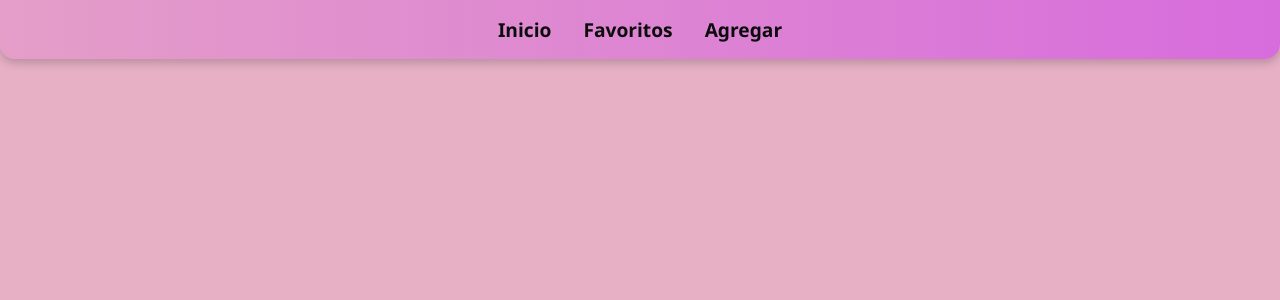
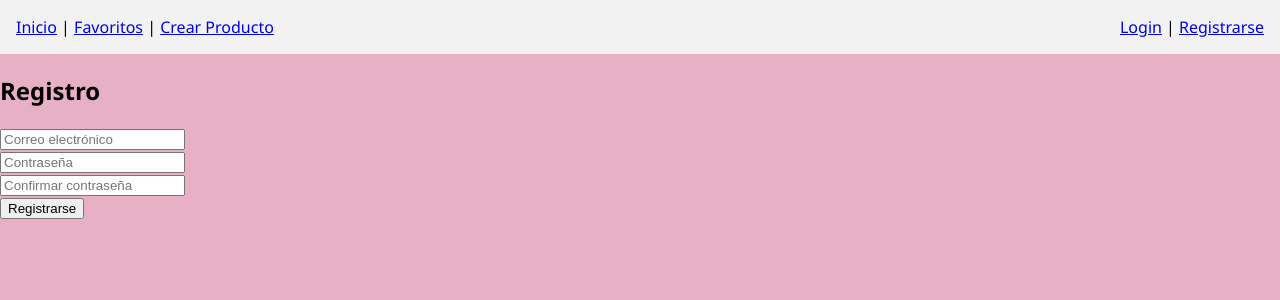
Before and after one commit to Cristian-Bautista/pv_tp-Integrador_grupo5, a React (Vite) app in the folder trabajo-integrador/: page /register in a window 1280 px wide. Shown: the top 300 px of the page. Built offline with nearby package versions, Linux system fonts and the light colour scheme; no server answers.

Commit message:
correccion de formulario [calisaya]

```diff
--- a/trabajo-integrador/src/App.jsx
+++ b/trabajo-integrador/src/App.jsx
@@ -7,24 +7,69 @@ import DetalleProducto from "./components/detalleproducto";
 import ProductoForm from "./components/productoform";
 import Home from "./pages/Home";
 import './App.css';
-
+import Login  from "./pages/Login";
+import Register from "./components/register";
+import { AuthProvider } from "./Context/AuthContext";
+import PrivateRoute from "./components/PrivateRoute";
 
 function App() {
   return (
+    <AuthProvider>
       <ProductosProvider>
         <Router>
           <Navbar />
           <Routes>
-          <Route path="/" element={<Home />}/>
-          <Route path="/" element={<ListadoProducto />} />
-          <Route path="/detalle/:id" element={<DetalleProducto />} />
-          <Route path="favoritos" element={<Favoritos />} />
-          <Route path="/crear" element={<ProductoForm />} />
-          <Route path="/editar/:id" element={<ProductoForm />} />
+            <Route path="/login" element={<Login />} />
+            <Route path="/register" element={<Register />} />
+
+
+            <Route path="/home" element={<Home />} />
+            <Route
+              path="/"
+
+              element={
+                <PrivateRoute>
+                  <ListadoProducto />
+                </PrivateRoute>
+              }
+            />
+            <Route
+              path="/crear"
+              element={
+                <PrivateRoute>
+                  <ProductoForm />
+                </PrivateRoute>
+              }
+            />
+            <Route
+              path="/editar/:id"
+              element={
+                <PrivateRoute>
+                  <ProductoForm />
+                </PrivateRoute>
+              }
+            />
+            <Route
+              path="/detalle/:id"
+              element={
+                <PrivateRoute>
+                  <DetalleProducto />
+                </PrivateRoute>
+              }
+            />
+            <Route
+              path="/favoritos"
+              element={
+                <PrivateRoute>
+                  <Favoritos />
+                </PrivateRoute>
+              }
+            />
           </Routes>
         </Router>
       </ProductosProvider>
+    </AuthProvider>
   );
-}
+};
 
 export default App;
--- /dev/null
+++ b/trabajo-integrador/src/Context/AuthContext.jsx
@@ -0,0 +1,42 @@
+import { createContext, useContext, useState, useEffect } from "react";
+
+export const AuthContext = createContext();
+
+export const AuthProvider = ({ children }) => {
+  const [user, setUser] = useState(null);
+
+
+  useEffect(() => {
+    const storedUser = JSON.parse(localStorage.getItem("sessionUser"));
+    if (storedUser) {
+      setUser(storedUser);
+    }
+  }, []);
+
+  const login = (email, password) => {
+    const users = JSON.parse(localStorage.getItem("users")) || [];
+    const existe = users.find(
+      (u) => u.email === email && u.password === password
+    );
+    if (existe) {
+      setUser(existe);
+      localStorage.setItem("sessionUser", JSON.stringify(existe));
+      return true;
+    }
+    return false;
+  };
+
+  const logout = () => {
+    setUser(null);
+    localStorage.removeItem("sessionUser");
+  };
+
+  return (
+    <AuthContext.Provider value={{ user, login, logout }}>
+      {children}
+    </AuthContext.Provider>
+  );
+};
+
+// Hook para consumir el contexto
+export const useAuth = () => useContext(AuthContext);
--- /dev/null
+++ b/trabajo-integrador/src/components/PrivateRoute.jsx
@@ -0,0 +1,9 @@
+import { useAuth } from '../Context/AuthContext';
+import { Navigate } from 'react-router-dom';
+
+const PrivateRoute = ({ children }) => {
+  const { user } = useAuth();
+  return user ? children : <Navigate to="/login" />;
+};
+
+export default PrivateRoute;
--- a/trabajo-integrador/src/components/TarjetaProductos.jsx
+++ b/trabajo-integrador/src/components/TarjetaProductos.jsx
@@ -1,7 +1,6 @@
 import { Link } from 'react-router-dom';
 import { useProductos } from '../Context/ProductoContext';
 import"./TarjetaProducto.css";
-
 const TarjetaProductos=({ producto, onfavoritetoggle }) => {
     const { favoritos } = useProductos();
     const esFavorito = favoritos.includes(producto.id);
--- a/trabajo-integrador/src/components/favoritos.jsx
+++ b/trabajo-integrador/src/components/favoritos.jsx
@@ -3,8 +3,7 @@ import TarjetaProductos from "./TarjetaProductos";
 
 const Favoritos = () => {
   const { productos, favoritos, toggleFavorito } = useProductos();
-
-  const productosFavoritos= productos.filter((p) =>
+const productosFavoritos= productos.filter((p) =>
     favoritos.includes(p.id));
 
   return (
@@ -30,5 +29,4 @@ const Favoritos = () => {
     </>
   );
 };
-
 export default Favoritos;
--- a/trabajo-integrador/src/components/navbar.jsx
+++ b/trabajo-integrador/src/components/navbar.jsx
@@ -1,14 +1,37 @@
-import { Link } from 'react-router-dom';
+import { Link,useNavigate } from 'react-router-dom';
+import { useAuth } from '../Context/AuthContext';
 import './navbar.css';
 
 const Navbar = () => {
-    return (
-        <nav className='navbar'>
-           <Link to="/">Inicio</Link>
-           <Link to="/favoritos">Favoritos</Link>
-           <Link to="/crear">Agregar</Link>
-        </nav>
-    );
+  const { user, logout } = useAuth();
+  const navigate = useNavigate();
+
+  const handleLogout = () => {
+    logout();
+    navigate('/login');
+  };
+
+  return (
+    <nav style={{ padding: '1rem', backgroundColor: '#f2f2f2', display: 'flex', justifyContent: 'space-between' }}>
+      <div>
+        <Link to="/">Inicio</Link> |{' '}
+        <Link to="/favoritos">Favoritos</Link> |{' '}
+        <Link to="/crear">Crear Producto</Link>
+      </div>
+      <div>
+        {user ? (
+          <>
+            <span style={{ marginRight: '1rem' }}>Bienvenido, {user.email}</span>
+            <button onClick={handleLogout}>Cerrar sesión</button>
+          </>
+        ) : (
+          <>
+            <Link to="/login">Login</Link> | <Link to="/register">Registrarse</Link>
+          </>
+        )}
+      </div>
+    </nav>
+  );
 };
 
 export default Navbar;
--- /dev/null
+++ b/trabajo-integrador/src/components/register.jsx
@@ -0,0 +1,79 @@
+import { useState } from 'react';
+import { useNavigate } from 'react-router-dom';
+
+const Register = () => {
+  const [email, setEmail] = useState('');
+  const [password, setPassword] = useState('');
+  const [confirm, setConfirm] = useState('');
+  const [error, setError] = useState('');
+  const navigate = useNavigate();
+
+  const handleSubmit = (e) => {
+    e.preventDefault();
+
+    if (!email || !password || !confirm) {
+      setError('Todos los campos son obligatorios');
+      return;
+    }
+
+    if (!email.includes('@')) {
+      setError('Correo no válido');
+      return;
+    }
+
+    if (password.length < 6) {
+      setError('La contraseña debe tener al menos 6 caracteres');
+      return;
+    }
+
+    if (password !== confirm) {
+      setError('Las contraseñas no coinciden');
+      return;
+    }
+
+    const usuarios = JSON.parse(localStorage.getItem('users')) || [];
+
+    if (usuarios.find(u => u.email === email)) {
+      setError('El correo ya está registrado');
+      return;
+    }
+
+    usuarios.push({ email, password });
+    localStorage.setItem('users', JSON.stringify(usuarios));
+    alert('Registro exitoso');
+    navigate('/login');
+  };
+
+  return (
+    <div>
+      <h2>Registro</h2>
+      <form onSubmit={handleSubmit}>
+        <input
+          type="email"
+          placeholder="Correo electrónico"
+          value={email}
+          onChange={(e) => setEmail(e.target.value)}
+        />
+        <br />
+        <input
+          type="password"
+          placeholder="Contraseña"
+          value={password}
+          onChange={(e) => setPassword(e.target.value)}
+        />
+        <br />
+        <input
+          type="password"
+          placeholder="Confirmar contraseña"
+          value={confirm}
+          onChange={(e) => setConfirm(e.target.value)}
+        />
+        <br />
+        {error && <p style={{ color: 'red' }}>{error}</p>}
+        <button type="submit">Registrarse</button>
+      </form>
+    </div>
+  );
+};
+
+export default Register;
--- a/trabajo-integrador/src/pages/Login.jsx
+++ b/trabajo-integrador/src/pages/Login.jsx
@@ -1,6 +1,7 @@
 import { useState, useContext } from 'react';
 import { useNavigate } from 'react-router-dom';
 import { AuthContext } from '../context/AuthContext';
+import { useAuth } from '../Context/AuthContext';
 
 const Login = () => {
     const [email, setEmail] = useState('');
@@ -8,23 +9,26 @@ const Login = () => {
   const [error, setError] = useState('');
 
 
-  const { login } = useContext(AuthContext);
+  const { login } = useAuth();
   const navigate = useNavigate();
 
   const handleSubmit = (e) => {
     e.preventDefault();
 
     if (!email || !password) {
-      setError('Por favor complete todos los campos');
+      setError('complete campos');
       return;
     }
 
     const success = login(email, password);
 
     if (success) {
-      navigate('/'); // redirige a Home
+      setTimeout(() => {
+
+      navigate("/");
+    }, 0);
     } else {
-      setError('Credenciales inválidas');
+      setError('Credenciales incorrecta');
     }
   };
 
@@ -37,13 +41,17 @@ const Login = () => {
           placeholder="Correo electrónico"
           value={email}
           onChange={(e) => setEmail(e.target.value)}
-        /><br />
+        required
+        />
+        <br /><br />
         <input
           type="password"
           placeholder="Contraseña"
           value={password}
           onChange={(e) => setPassword(e.target.value)}
-        /><br />
+         required
+        />
+        <br /><br />
         {error && <p style={{ color: 'red' }}>{error}</p>}
         <button type="submit">Entrar</button>
       </form>
```
Lines whose indentation alone changed are shown as unchanged.
